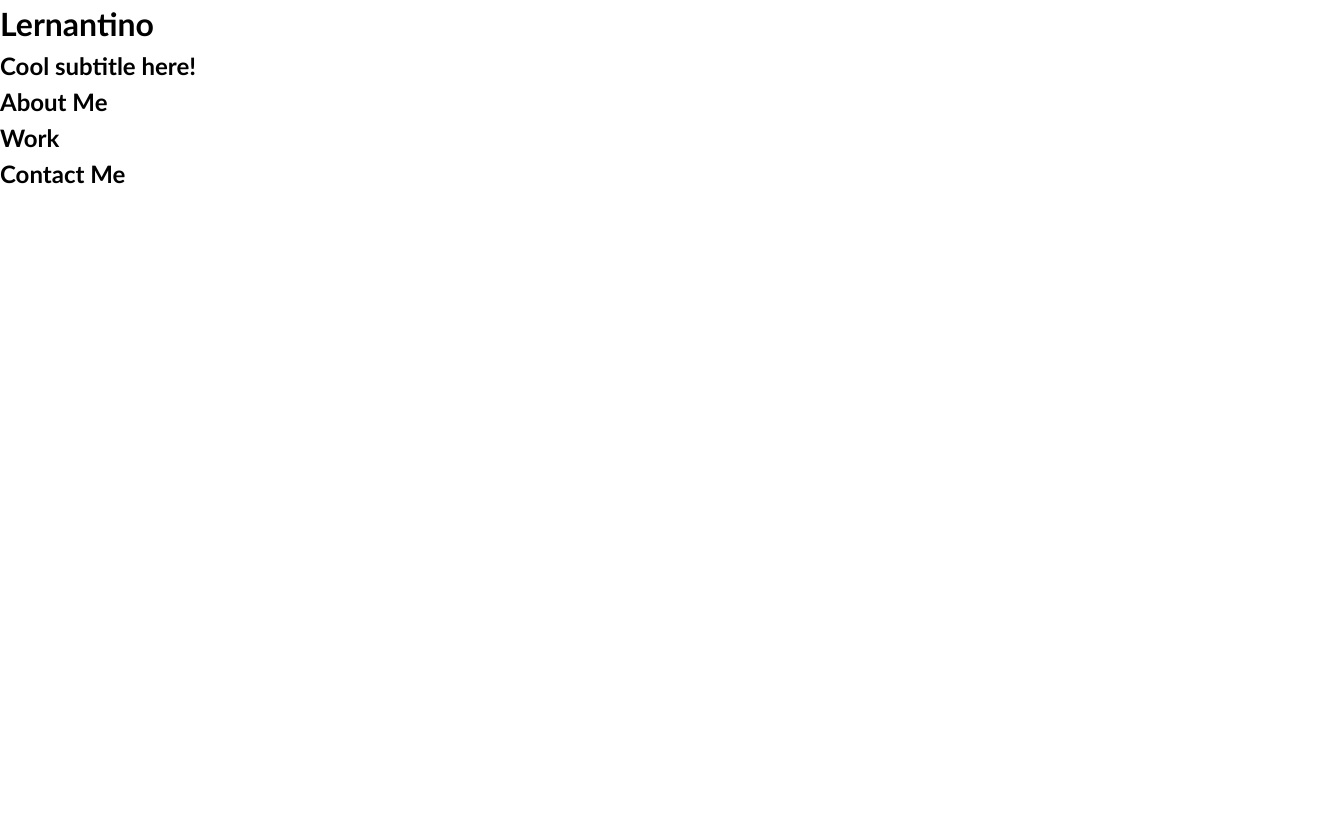
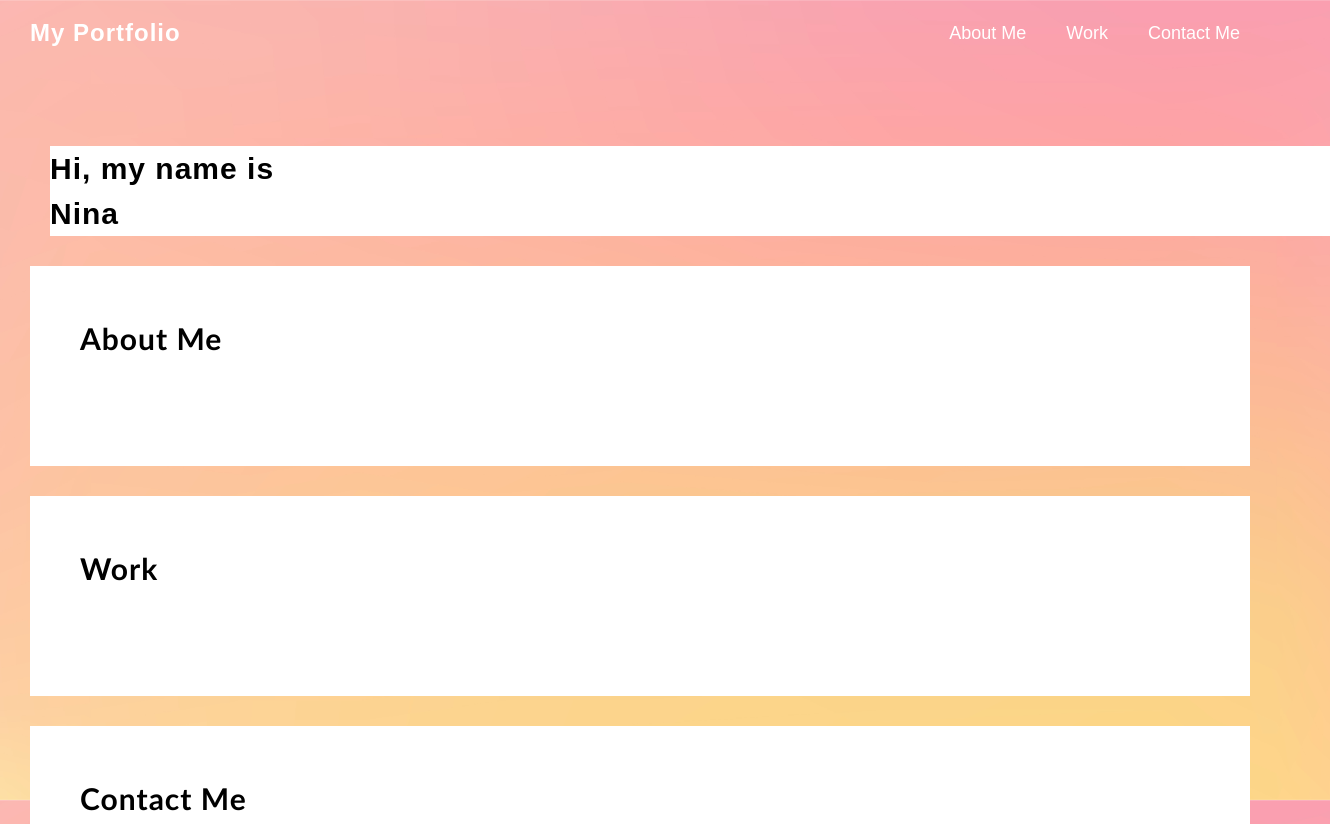
Before and after one commit to N-i-n-a/challenge-02, a plain HTML site: page index.html in a window 1280 px wide. Shown: the top 824 px of the page, 1330 px wide, since content can reach past the window. Before the commit the page ends 800 px from the top, so only its background shows below. Drawn offline with Linux system fonts and the light colour scheme; files that its build step writes are made by us from their sources.

Commit message:
First submission of html and css for portfolio project

```diff
--- a/css/style.css
+++ b/css/style.css
@@ -1,12 +1,31 @@
+:root {
+  --dark: #0b0c10;
+  --dark-grey: #1F2833;
+  --light-grey: #C5C6C7;
+  --aqua: #66FCF1;
+  --green: #45A29E;
+}
+
 * {
-  box-sizing: border-box;
+  margin: 0;
+  padding: 0;
+  box-sizing:border-box;
+}
+
+html, body {
+  height: 100%;
 }
 
 body {
-  margin: 0;
-  padding: 0;
-  font-family: 'Trebuchet MS', 'Lucida Sans Unicode', 'Lucida Grande', 'Lucida Sans', Arial, sans-serif;
+  height: 100vh;
+  width: 100%;
+  background-image: url(../images/2066.jpg);
+  background-size:cover;
+  background-position: center;
+  font-family: 'Poppins', sans-serif;
   line-height: 1.5;
+  display: flex;
+  flex-direction:column;
 }
 
 h1,
@@ -15,9 +34,72 @@ h3,
 h4,
 h5,
 h6 {
-  margin: 0;
+  color: black;
+	letter-spacing: 1px;
+	font-size: 30px;
 }
 
 p {
   margin: 0;
 }
+
+header{
+  display: flex;
+  align-items: center;
+  justify-content: space-between;
+  padding: 15px;
+}
+
+header h1 {
+margin: 30px, 20px;
+color: white;
+font-size: x-large;
+font-family: 'Poppins', sans-serif;
+padding-left: 15px;
+}
+
+nav{
+display: flex;
+align-items: center;
+justify-content: flex-end;
+}
+
+nav a {
+text-decoration: none;
+color: white;
+font-size: large;
+margin-left: 15px;
+padding-right:25px;
+}
+
+.hero-banner{
+  display:flex;
+  height: 800px;
+  width:100%;
+  color: black;
+  background-color: white;
+  font-family: 'Poppins', sans-serif;
+  margin-top:80px;
+  margin-left: 50px;
+}
+
+.page-section{
+  margin: 30px;
+  padding: 50px;
+  height: 200px;
+  font-family: 'Gill Sans', 'Gill Sans MT', 'Calibri', 'Trebuchet MS', sans-serif;
+  background-color: white;
+  color: white;
+}
+
+#about{
+
+}
+
+#work{
+
+}
+
+#contact {
+
+}
--- a/index.html
+++ b/index.html
@@ -1,3 +1,5 @@
+<!-- Please excuse the hideous website, I will revisit as soon as I have time to complete this, as I am doing the course along full time work. -->
+
 <!DOCTYPE html>
 <html lang="en-gb">
 
@@ -5,22 +7,27 @@
   <meta charset="UTF-8">
   <meta name="viewport" content="width=device-width, initial-scale=1.0">
   <meta http-equiv="X-UA-Compatible" content="ie=edge">
-  <title>Lernantino // Web Developer</title>
-  <link rel="stylesheet" href="./assets/css/style.css" />
+  <title>Portfolio Software Developer</title>
+  <link rel="stylesheet" href="css/style.css" />
+  <!-- <a href="https://www.mockofun.com">Design created with MockoFUN</a> -->
 </head>
 
 <body>
   <!-- main logo / nav -->
   <header>
-    <h1>Lernantino</h1>
+    <h1>My Portfolio</h1>
     <nav>
+      <a href="#about">About Me</a>
+      <a href="#work">Work</a>
+      <a href="#contact">Contact Me</a>
     </nav>
   </header>
 
   <!-- hero banner -->
   <section class="hero-banner">
     <div>
-      <h2>Cool subtitle here!</h2>
+      <h2>Hi, my name is<br class="name">Nina</br>
+      </h2>
     </div>
   </section>
 
```
Also changed, not shown: images/2066.jpg (added), images/sox10.jpg (added), 3 other files.
